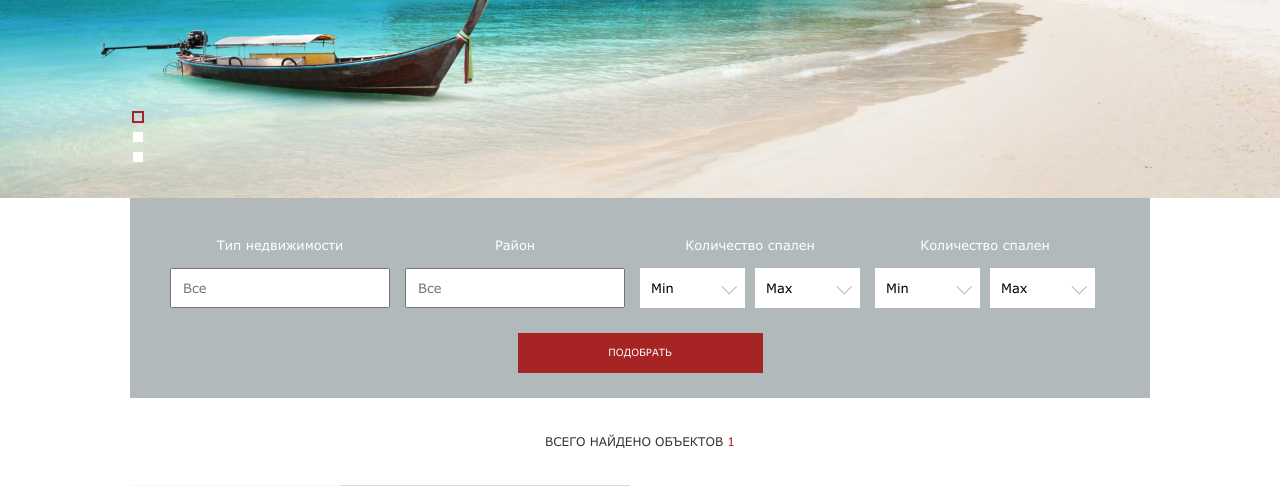
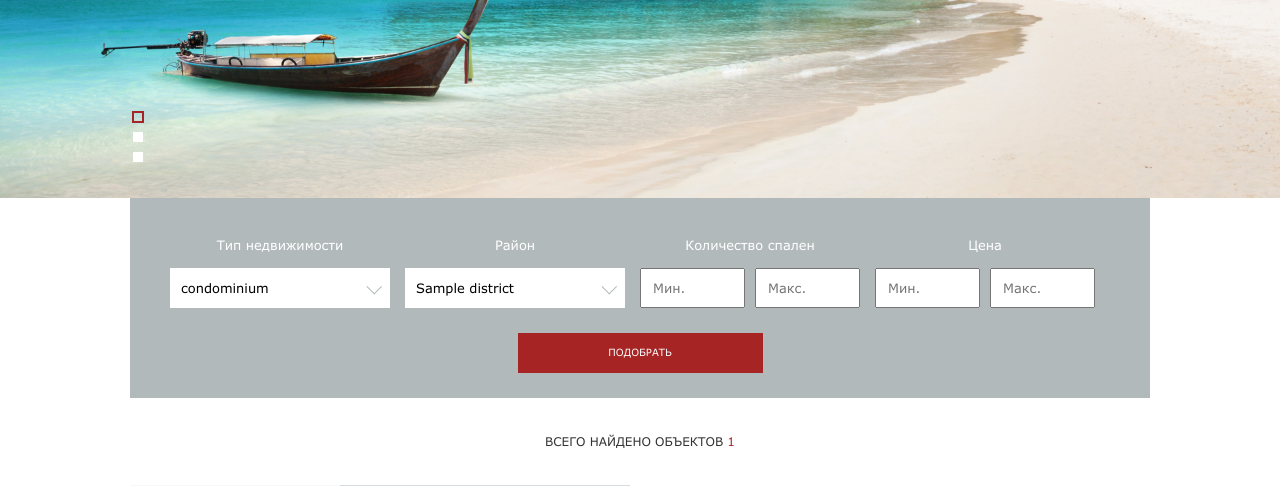
Before and after one commit to kshutashvili/easydeal, a Django app: page /ru/catalog/ in a window 1280 px wide. Shown: the part 522-1008 px from the top of the page. Run offline with Django 3.2, Linux system fonts and the light colour scheme; tables that the repository leaves empty hold one stand-in row (values such as "Sample post"); grey boxes marked "Sample" are stand-in pictures; some libraries are stand-ins or nearby versions; some web fonts are replaced.

Commit message:
Add filter to catalog page

```diff
--- /dev/null
+++ b/catalog/forms.py
@@ -0,0 +1,57 @@
+# -*- coding: utf-8 -*-
+
+from __future__ import unicode_literals
+
+from django import forms
+from django.core import validators
+from django.utils.translation import ugettext_lazy as _
+
+from catalog.models import Property
+from catalog.models import District
+
+
+class CatalogFilterForm(forms.Form):
+    type = forms.ChoiceField(
+        choices=Property.TYPE,
+        widget=forms.Select(attrs={
+            'placeholder': _('Все'),
+            'class': 'filter-input',
+        }),
+        required=False,
+    )
+    district = forms.ModelChoiceField(
+        queryset = District.objects.all(),
+        empty_label=None,
+        widget=forms.Select(attrs={
+            'class': 'filter-input',
+        }),
+        required=False,
+    )
+    min_num_bedrooms = forms.IntegerField(
+        widget=forms.TextInput(attrs={
+            'placeholder': _('Мин.'),
+            'class': 'filter-input',
+        }),
+        required=False,
+    )
+    max_num_bedrooms = forms.IntegerField(
+        widget=forms.TextInput(attrs={
+            'placeholder': _('Макс.'),
+            'class': 'filter-input',
+        }),
+        required=False,
+    )
+    min_price = forms.IntegerField(
+        widget=forms.TextInput(attrs={
+            'placeholder': _('Мин.'),
+            'class': 'filter-input',
+        }),
+        required=False,
+    )
+    max_price = forms.IntegerField(
+        widget=forms.TextInput(attrs={
+            'placeholder': _('Макс.'),
+            'class': 'filter-input',
+        }),
+        required=False,
+    )
--- a/catalog/templates/catalog.html
+++ b/catalog/templates/catalog.html
@@ -6,41 +6,41 @@
     <div class="content content-padding">
         <!--FILTER_FORM BEGIN-->
         <div class="filter-form">
-            <form>
+            <form method="GET" action="{% url "catalog:catalog" %}">
                 <div class="row m-b-25">
                     <div class="col-md-3 col-sm-6 filter-group">
-                        <p>Тип недвижимости</p>
-                        <input class="filter-input" type="text" placeholder="Все">
+                        <p for="{{ filter_form.type.id_for_label }}">Тип недвижимости</p>
+                        {{ filter_form.type }}
                     </div>
                     <div class="col-md-3 col-sm-6 filter-group">
-                        <p>Район</p>
-                        <input class="filter-input" type="text" placeholder="Все">
+                        <p for="{{ filter_form.district.id_for_label }}">Район</p>
+                        {{ filter_form.district }}
                     </div>
                     <div class="col-md-3 col-sm-6 filter-group">
                         <p>Количество спален</p>
                         <div class="row">
                             <div class="col-xs-6 filter-group">
-                                <select class="filter-input"><option>Min</option></select>
+                                {{ filter_form.min_num_bedrooms }}
                             </div>
                             <div class="col-xs-6 filter-group">
-                                <select class="filter-input col-xs-6"><option>Max</option></select>
+                                {{ filter_form.max_num_bedrooms }}
                             </div>
                         </div>
                     </div>
                     <div class="col-md-3 col-sm-6 filter-group">
-                        <p>Количество спален</p>
+                        <p>Цена</p>
                         <div class="row">
                             <div class="col-xs-6 filter-group">
-                                <select class="filter-input"><option>Min</option></select>
+                                {{ filter_form.min_price }}
                             </div>
                             <div class="col-xs-6 filter-group">
-                                <select class="filter-input col-xs-6"><option>Max</option></select>
+                                {{ filter_form.max_price }}
                             </div>
                         </div>
                     </div>
                 </div>
                 <div class="text-center">
-                    <button class="btn-sbmt">ПОДОБРАТЬ</button>
+                    <button type="submit" class="btn-sbmt">ПОДОБРАТЬ</button>
                 </div>
             </form>
         </div>
--- a/catalog/views.py
+++ b/catalog/views.py
@@ -2,15 +2,30 @@ from django.shortcuts import render
 from django.core.paginator import Paginator, EmptyPage, PageNotAnInteger
 
 from catalog.models import Property
+from catalog.forms import CatalogFilterForm
 
 
 def main(request):
     return render(request, 'main.html')
 
 def catalog(request):
-    property_list = Property.objects.all()
+    params = {}
+    if 'type' in request.GET:
+        params['property_type'] = request.GET['type']
+    if 'district' in request.GET:
+        params['district'] = request.GET['district']
+    if 'min_num_bedrooms' in request.GET and request.GET['min_num_bedrooms']:
+        params['number_of_bedrooms__gte'] = request.GET['min_num_bedrooms']
+    if 'max_num_bedrooms' in request.GET and request.GET['max_num_bedrooms']:
+        params['number_of_bedrooms__lte'] = request.GET['max_num_bedrooms']
+    if 'min_price' in request.GET and request.GET['min_price']:
+        params['price__gte'] = request.GET['min_price']
+    if 'max_price' in request.GET and request.GET['max_price']:
+        params['price__lte'] = request.GET['max_price']
 
-    paginator = Paginator(property_list, 1)
+    property_list = Property.objects.filter(**params)
+
+    paginator = Paginator(property_list, 10)
     page = request.GET.get('page')
     try:
         properties = paginator.page(page)
@@ -22,6 +37,7 @@ def catalog(request):
     context = {
         'property_list': property_list,
         'properties': properties,
+        'filter_form': CatalogFilterForm(request.GET),
     }
 
     return render(request, 'catalog.html', context)
--- a/easydeal/urls.py
+++ b/easydeal/urls.py
@@ -28,7 +28,7 @@ urlpatterns = [
 
 
 urlpatterns += i18n_patterns(
-    url(r'^', include('catalog.urls')),
+    url(r'^', include('catalog.urls', namespace='catalog')),
     url(r'^', include('config.urls', namespace='config')),
     url(r'^admin/', admin.site.urls),
 )
```
